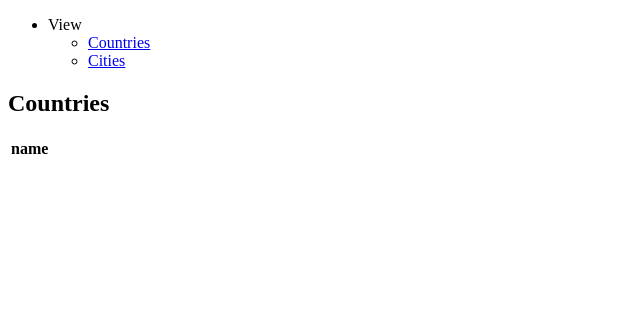
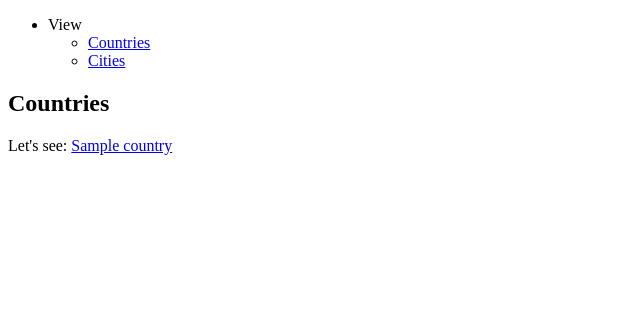
Before and after one commit to Chrisgr1/Codeclan22_W5_Project_Bucket_List, a Flask app: page /countries in a window 1280 px wide. Shown: the top 330 px of the page, without its empty margins (0-640 px from the left). Run offline with Flask 2, Linux system fonts and the light colour scheme; a database or web service that is not in the repository returns one stand-in record (values such as "Sample title"); lists and menus that the app fills with data are empty; some libraries are stand-ins or nearby versions.

Commit message:
fixed countries index to display database

```diff
--- a/app.py
+++ b/app.py
@@ -1,6 +1,6 @@
 from flask import Flask, render_template
 
-from controllers.countries_controller import countries_blueprint
+from controllers.country_controller import countries_blueprint
 
 app = Flask(__name__)
 
--- a/controllers/countries_controller.py
+++ b/controllers/country_controller.py
@@ -9,14 +9,14 @@ countries_blueprint = Blueprint("countries", __name__)\
 @countries_blueprint.route("/countries")
 def countries():
     countries = country_repository.select_all()
-    return render_template("countries/index.html", all_countries = countries)
+    return render_template("countries/index.html", countries = countries)
 
 # NEW
 # GET
 @countries_blueprint.route("/countries/new", methods=['GET'])
 def new_country():
     countries = country_repository.select_all()
-    return render_template("countries/new.html", all_countries = countries)
+    return render_template("countries/new.html", countries = countries)
 
 # POST
 @countries_blueprint.route("/countries", methods=['POST'])
--- a/templates/countries/index.html
+++ b/templates/countries/index.html
@@ -1,17 +1,14 @@
 {% extends 'base.html' %}
 {% block content %}
+<div>
 <h1> Countries</h1>
+<p>Let's see:
 
-<table>
-    <tr>
-        <th>name</th>
-    </tr>
-    <tr>
-        <td>
-        {% for country in countries %}
-    <tr>
-    <td><a href="/countries/{{ country.id }}"> {{country.country_name}} </a></td>
-    </tr>
+    {% for country in countries %}
+    <a href="/countries/{{ country.id }}">{{country.country_name}}</a>
     {% endfor %}
-</table>
+
+
+</p>
+
 {% endblock %}
```
